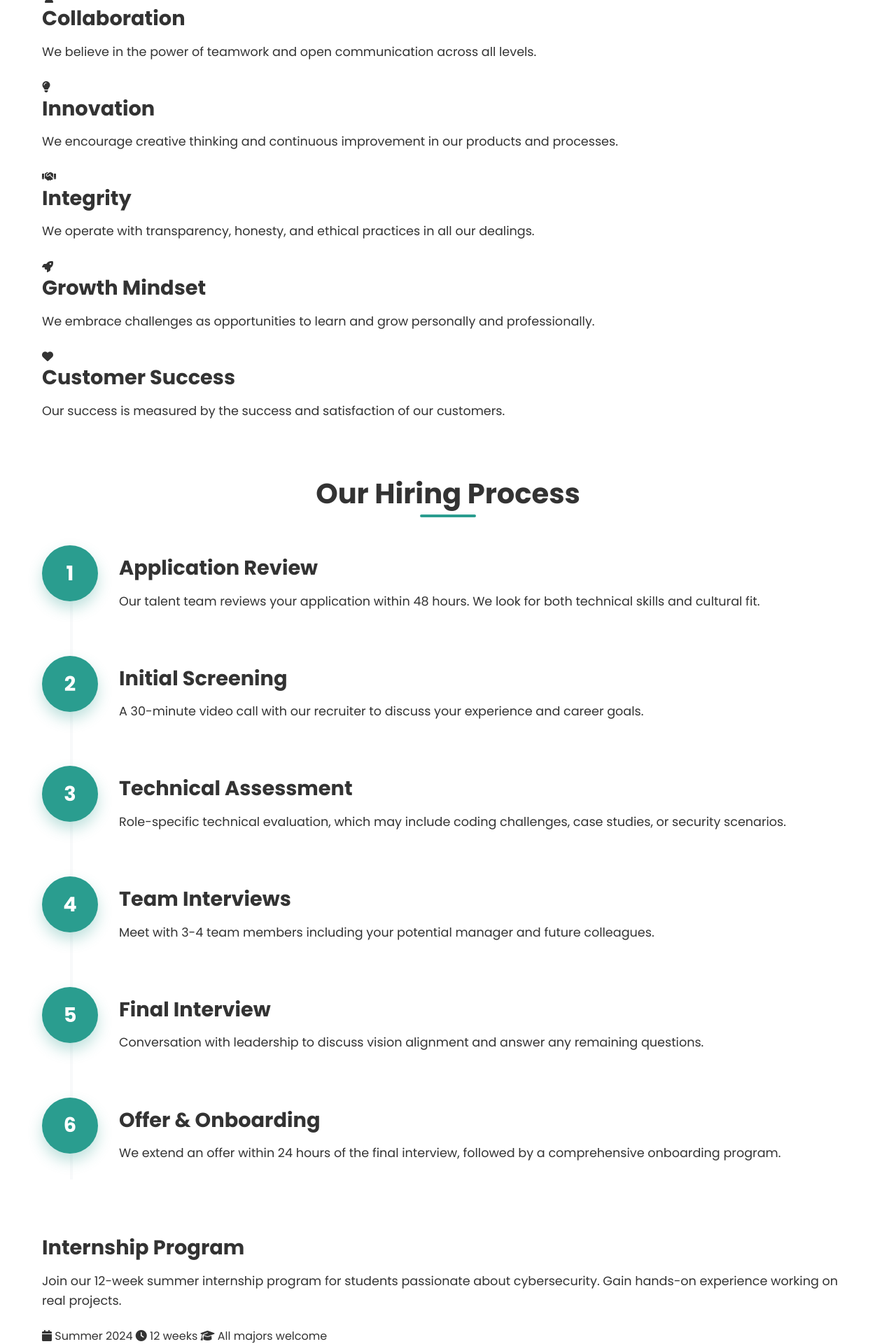
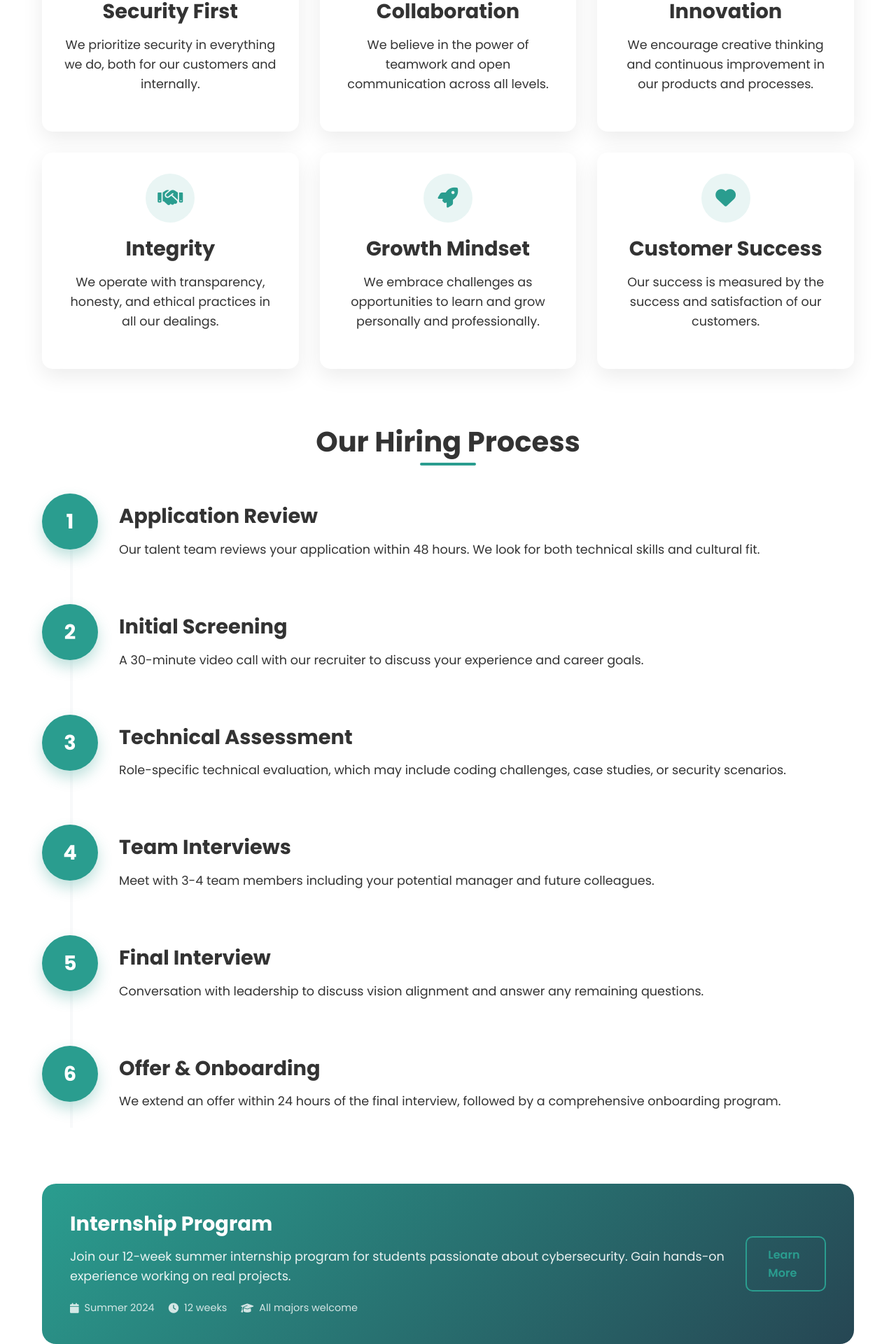
Before and after one commit to GulsHankumar799/GulsHankumar799.github.io, a PHP site: page /pages/careers.html in a window 1280 px wide. Shown: the part 2920-4840 px from the top of the page at 70% size. Run offline with PHP 8.4, Linux system fonts and the light colour scheme.

Commit message:
Update pages.css

```diff
--- a/assets/css/pages.css
+++ b/assets/css/pages.css
@@ -1454,3 +1454,319 @@ input:checked + .toggle-slider:before {
         position: static;
     }
 }
+
+/* ===== ADDITIONAL COMPONENT STYLES ===== */
+
+/* Newsletter Card */
+.newsletter-section {
+    margin: 80px 0;
+}
+
+.newsletter-card {
+    background: linear-gradient(135deg, var(--primary) 0%, var(--secondary) 100%);
+    border-radius: 20px;
+    padding: 50px;
+    color: white;
+    display: flex;
+    justify-content: space-between;
+    align-items: center;
+    gap: 40px;
+}
+
+.newsletter-card h3 {
+    color: white;
+    margin-bottom: 15px;
+}
+
+.newsletter-card p {
+    opacity: 0.9;
+    margin-bottom: 0;
+}
+
+.newsletter-form {
+    display: flex;
+    gap: 10px;
+    min-width: 300px;
+}
+
+.newsletter-form input {
+    flex: 1;
+    padding: 15px 20px;
+    border: none;
+    border-radius: 10px;
+    font-size: 1rem;
+}
+
+@media (max-width: 768px) {
+    .newsletter-card {
+        flex-direction: column;
+        text-align: center;
+        padding: 30px;
+    }
+
+    .newsletter-form {
+        flex-direction: column;
+        min-width: 100%;
+    }
+}
+
+/* Testimonials Grid */
+.testimonials-grid {
+    display: grid;
+    grid-template-columns: repeat(auto-fit, minmax(300px, 1fr));
+    gap: 30px;
+    margin-top: 40px;
+}
+
+.testimonial-card {
+    background: white;
+    border-radius: 15px;
+    padding: 30px;
+    box-shadow: 0 10px 30px rgba(0, 0, 0, 0.08);
+}
+
+.testimonial-author {
+    display: flex;
+    align-items: center;
+    gap: 15px;
+    margin-top: 20px;
+}
+
+.testimonial-author img {
+    width: 60px;
+    height: 60px;
+    border-radius: 50%;
+    object-fit: cover;
+}
+
+/* Custom Plan Section */
+.custom-plan-section {
+    margin: 80px 0;
+}
+
+.custom-plan-card {
+    background: linear-gradient(135deg, #f8f9fa 0%, #e9ecef 100%);
+    border-radius: 20px;
+    padding: 50px;
+    display: flex;
+    justify-content: space-between;
+    align-items: center;
+    gap: 40px;
+}
+
+.custom-plan-content h3 {
+    margin-bottom: 15px;
+}
+
+.custom-features {
+    display: flex;
+    gap: 20px;
+    flex-wrap: wrap;
+    margin-top: 20px;
+}
+
+.custom-features span {
+    display: flex;
+    align-items: center;
+    gap: 8px;
+    color: var(--text-light);
+}
+
+@media (max-width: 768px) {
+    .custom-plan-card {
+        flex-direction: column;
+        text-align: center;
+        padding: 30px;
+    }
+
+    .custom-features {
+        justify-content: center;
+    }
+}
+
+/* FAQ Container */
+.faq-container {
+    max-width: 800px;
+    margin: 40px auto 0;
+}
+
+/* Values Grid */
+.values-grid {
+    display: grid;
+    grid-template-columns: repeat(auto-fit, minmax(300px, 1fr));
+    gap: 30px;
+    margin-top: 40px;
+}
+
+.value-card {
+    background: white;
+    border-radius: 15px;
+    padding: 30px;
+    text-align: center;
+    box-shadow: 0 10px 30px rgba(0, 0, 0, 0.08);
+    transition: all 0.3s ease;
+}
+
+.value-card:hover {
+    transform: translateY(-5px);
+    box-shadow: 0 15px 40px rgba(0, 0, 0, 0.12);
+}
+
+.value-icon {
+    width: 70px;
+    height: 70px;
+    background: rgba(42, 157, 143, 0.1);
+    border-radius: 50%;
+    display: flex;
+    align-items: center;
+    justify-content: center;
+    margin: 0 auto 20px;
+    color: var(--primary);
+    font-size: 1.8rem;
+}
+
+/* Student Programs */
+.student-programs {
+    margin: 60px 0;
+}
+
+.student-program-card {
+    background: linear-gradient(135deg, var(--primary) 0%, var(--secondary) 100%);
+    border-radius: 20px;
+    padding: 40px;
+    color: white;
+    display: flex;
+    justify-content: space-between;
+    align-items: center;
+    gap: 30px;
+}
+
+.student-program-content h3 {
+    color: white;
+    margin-bottom: 15px;
+}
+
+.student-program-content p {
+    opacity: 0.9;
+    margin-bottom: 20px;
+}
+
+.program-details {
+    display: flex;
+    gap: 20px;
+    flex-wrap: wrap;
+}
+
+.program-details span {
+    display: flex;
+    align-items: center;
+    gap: 8px;
+    font-size: 0.9rem;
+    opacity: 0.8;
+}
+
+@media (max-width: 768px) {
+    .student-program-card {
+        flex-direction: column;
+        text-align: center;
+        padding: 30px;
+    }
+
+    .program-details {
+        justify-content: center;
+    }
+}
+
+/* Tag Styles for Blog Post */
+.post-tags {
+    display: flex;
+    align-items: center;
+    flex-wrap: wrap;
+    gap: 15px;
+    margin: 40px 0;
+    padding: 20px 0;
+    border-top: 1px solid var(--light-bg);
+    border-bottom: 1px solid var(--light-bg);
+}
+
+.tag-label {
+    font-weight: 600;
+    color: var(--text-light);
+}
+
+.tag {
+    background: rgba(42, 157, 143, 0.1);
+    color: var(--primary);
+    padding: 5px 15px;
+    border-radius: 20px;
+    font-size: 0.9rem;
+    text-decoration: none;
+    transition: all 0.3s;
+}
+
+.tag:hover {
+    background: var(--primary);
+    color: white;
+}
+
+/* Comment Styles */
+.comment-list {
+    margin: 30px 0;
+}
+
+.comment {
+    background: white;
+    border-radius: 10px;
+    padding: 20px;
+    margin-bottom: 20px;
+    box-shadow: 0 5px 15px rgba(0, 0, 0, 0.05);
+}
+
+.comment-author {
+    display: flex;
+    gap: 15px;
+    align-items: center;
+    margin-bottom: 15px;
+}
+
+.comment-author img {
+    width: 50px;
+    height: 50px;
+    border-radius: 50%;
+}
+
+.comment-author h4 {
+    margin-bottom: 5px;
+}
+
+.comment-date {
+    font-size: 0.9rem;
+    color: var(--text-light);
+}
+
+/* Tip Card for 404 */
+.security-tip {
+    margin-top: 60px;
+}
+
+.tip-card {
+    background: white;
+    border-radius: 15px;
+    padding: 30px;
+    display: flex;
+    gap: 20px;
+    align-items: flex-start;
+    box-shadow: 0 10px 30px rgba(0, 0, 0, 0.08);
+    max-width: 600px;
+    margin: 0 auto;
+}
+
+.tip-card i {
+    font-size: 2rem;
+    color: var(--primary);
+    margin-top: 5px;
+}
+
+.tip-content h4 {
+    margin-bottom: 10px;
+}
```
